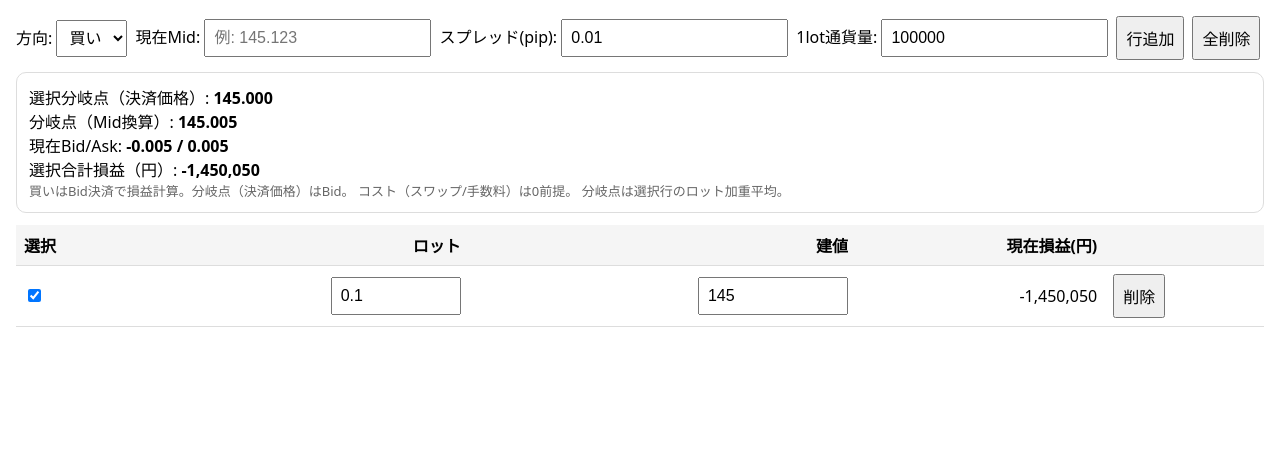
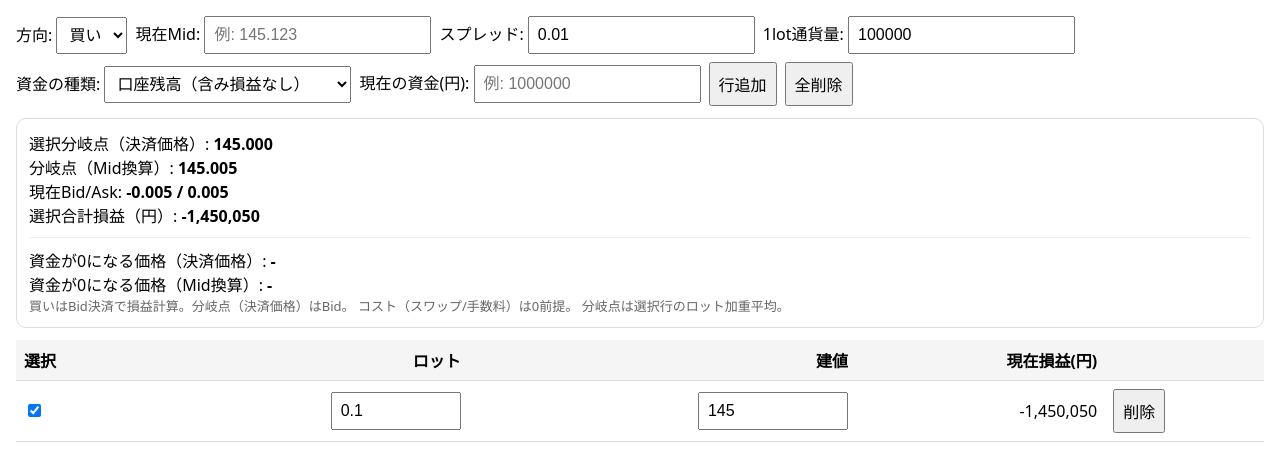
Before and after one commit to nhiman/fx, a plain HTML site: page index.html in a window 1280 px wide. Drawn offline with Linux system fonts and the light colour scheme.

Commit message:
Update index.html

```diff
--- a/index.html
+++ b/index.html
@@ -31,12 +31,23 @@
       <input id="mid" type="number" inputmode="decimal" step="0.001" placeholder="例: 145.123">
     </label>
 
-    <label>スプレッド(pip):
+    <label>スプレッド:
       <input id="spread" type="number" inputmode="decimal" step="0.01" value="0.01">
     </label>
 
     <label>1lot通貨量:
       <input id="unit" type="number" inputmode="numeric" step="1" value="100000">
+    </label>
+
+    <label>資金の種類:
+      <select id="fundsMode">
+        <option value="BALANCE">口座残高（含み損益なし）</option>
+        <option value="EQUITY">有効証拠金（含み損益込み）</option>
+      </select>
+    </label>
+
+    <label>現在の資金(円):
+      <input id="funds" type="number" inputmode="numeric" step="1" placeholder="例: 1000000">
     </label>
 
     <button id="add">行追加</button>
@@ -48,6 +59,9 @@
     <div>分岐点（Mid換算）: <b id="beMid">-</b></div>
     <div>現在Bid/Ask: <b id="bidask">-</b></div>
     <div>選択合計損益（円）: <b id="pnl">-</b></div>
+    <hr style="border:none;border-top:1px solid #eee;margin:10px 0;">
+    <div>資金が0になる価格（決済価格）: <b id="zeroClose">-</b></div>
+    <div>資金が0になる価格（Mid換算）: <b id="zeroMid">-</b></div>
     <div class="small" id="note"></div>
   </div>
 
```
